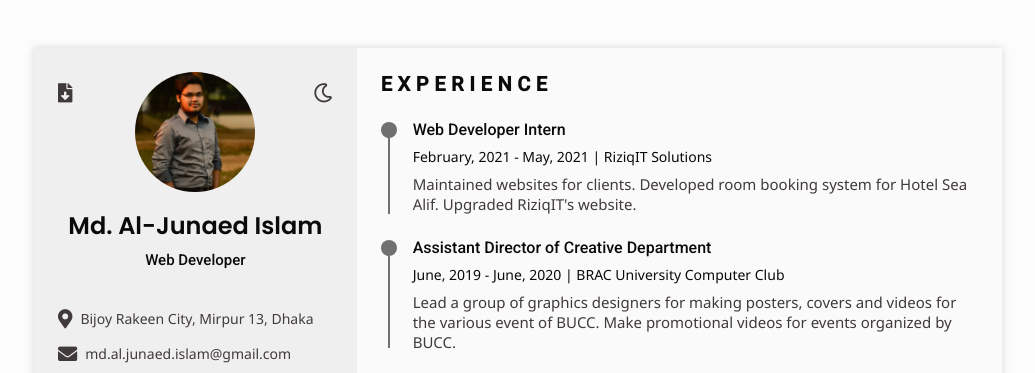
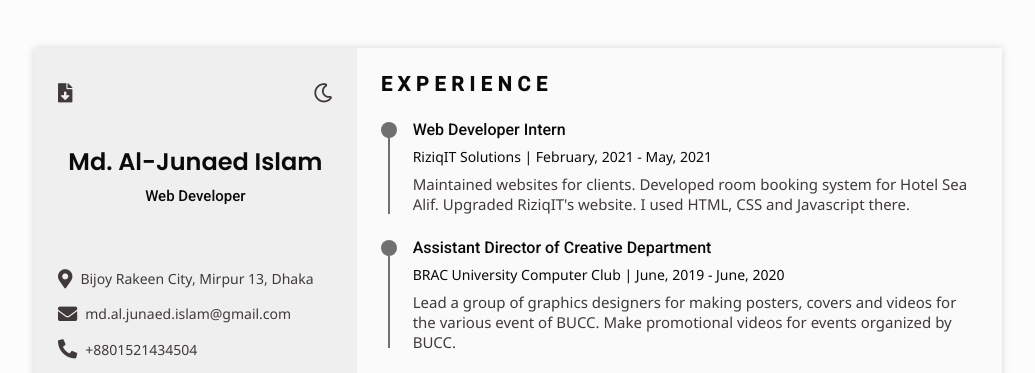
Before and after one commit to AJBrohi/ajbrohi.github.io, a plain HTML site: page index.html in a window 1280 px wide. Shown: the top 373 px of the page, without its empty margins (122-1157 px from the left). Drawn offline with Linux system fonts and the light colour scheme.

Commit message:
remove pic

```diff
--- a/assets/css/style.css
+++ b/assets/css/style.css
@@ -367,6 +367,8 @@ img {
 }
 
 .home__data {
+    margin-top: 4.5rem;
+    margin-bottom: 1.5rem;
     gap: .5rem;
     text-align: center;
 }
--- a/index.html
+++ b/index.html
@@ -88,7 +88,7 @@
                 <section class="home" id="home">
                     <div class="home__container section bd-grid">
                         <div class="home__data bd-grid">
-                            <img src="./assets/img/Bro.jpg" alt="" class="home__img">
+                            <!-- <img src="./assets/img/Bro.jpg" alt="" class="home__img"> -->
 
                             <h1 class="home__title">Md. Al-Junaed <b>Islam</b></h1>
                             <h3 class="home__profession">Web Developer</h3>
@@ -254,10 +254,10 @@
 
                             <div class="experience__data bd-grid">
                                 <h3 class="experience__title">Web Developer Intern</h3>
-                                <span class="experience__company">February, 2021 - May, 2021 | RiziqIT
-                                    Solutions</span>
+                                <span class="experience__company"> RiziqIT Solutions | February, 2021 - May, 2021
+                                    </span>
                                 <p class="experience__description">Maintained websites for clients. Developed room
-                                    booking system for Hotel Sea Alif. Upgraded RiziqIT's website.</p>
+                                    booking system for Hotel Sea Alif. Upgraded RiziqIT's website. I used HTML, CSS and Javascript there.</p>
                             </div>
                         </div>
 
@@ -269,8 +269,8 @@
 
                             <div class="experience__data bd-grid">
                                 <h3 class="experience__title">Assistant Director of Creative Department</h3>
-                                <span class="experience__company"> June, 2019 - June, 2020 | BRAC University
-                                    Computer Club</span>
+                                <span class="experience__company"> BRAC University
+                                    Computer Club | June, 2019 - June, 2020</span>
                                 <p class="experience__description">Lead a group of graphics designers for making
                                     posters, covers and videos for the various event of BUCC. Make promotional videos
                                     for events organized by BUCC.</p>
```
